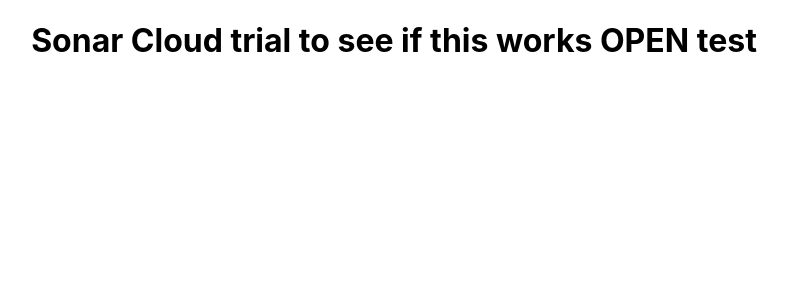
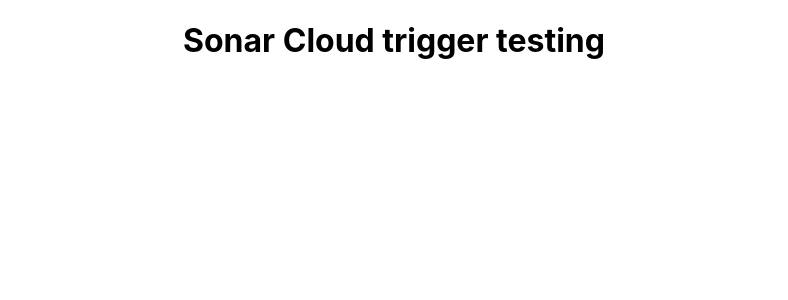
Before and after one commit to mvladevelopment/Full-Stack-Project, a React (Create React App) app in the folder firstfullstack/: page / in a window 1280 px wide. Shown: the top 300 px of the page, without its empty margins (246-1034 px from the left). Built offline with nearby package versions, Linux system fonts and the light colour scheme.

Commit message:
test ci trigger

```diff
--- a/firstfullstack/src/App.js
+++ b/firstfullstack/src/App.js
@@ -4,7 +4,7 @@
 function App() {
   return (
     <div className="App">
-      <h1>Sonar Cloud trial to see if this works OPEN test</h1>
+      <h1>Sonar Cloud trigger testing</h1>
     </div>
   );
 }
```
